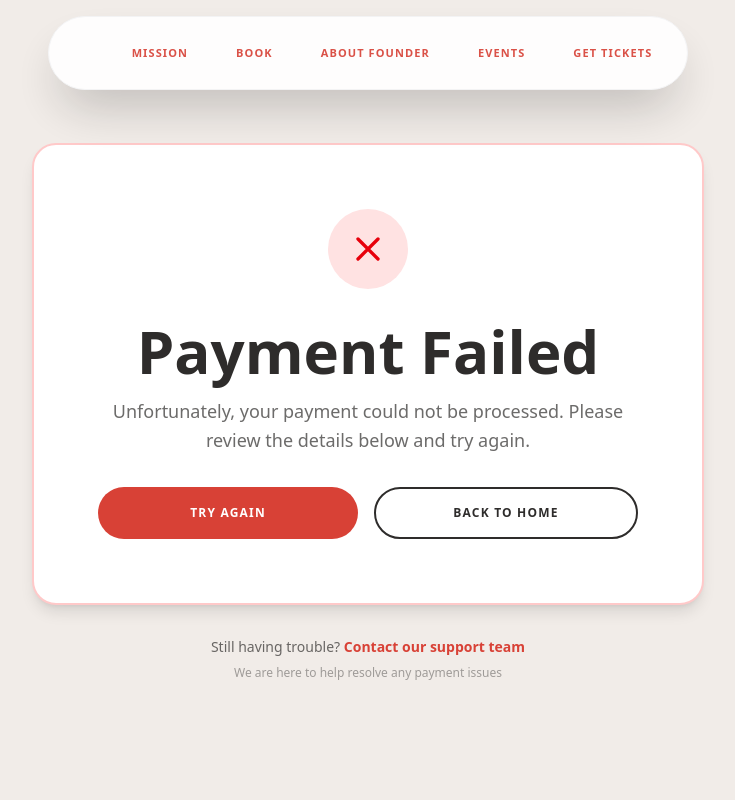
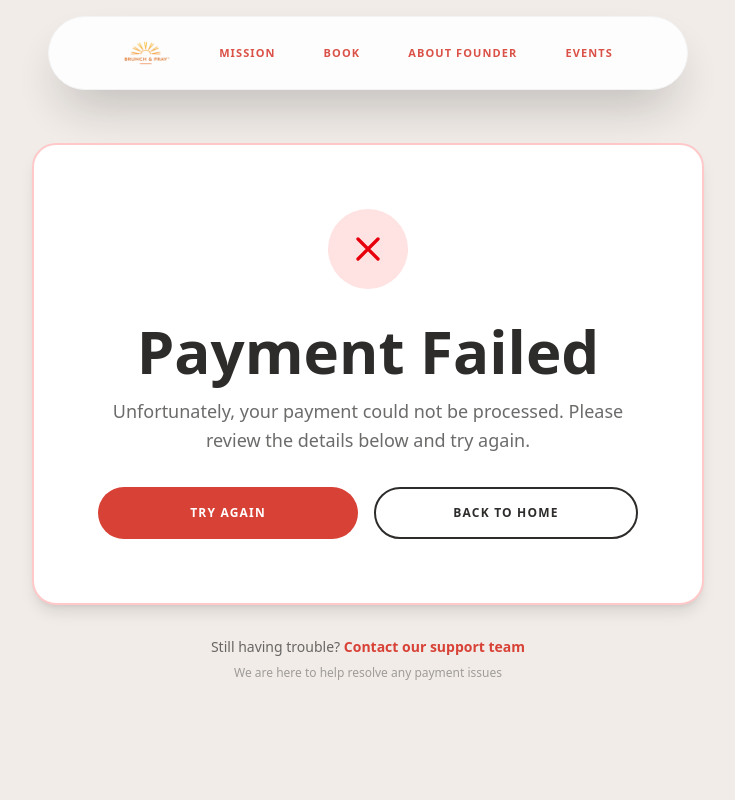
Before and after one commit to emma-data-web/Bruchandpray, a React (Vite) app: page /payment-failure in a window 1280 px wide. Shown: the top 800 px of the page, without its empty margins (272-1007 px from the left). Built offline with nearby package versions, Linux system fonts and the light colour scheme.

Commit message:
removing get tickets

```diff
--- a/src/App.jsx
+++ b/src/App.jsx
@@ -15,7 +15,7 @@ function App() {
           {/* <Route path="/" element={<Home />} /> */}
           <Route path="/" element={<GetTickets />} />
           <Route path="/book" element={<Books />} />
-          <Route path="/get-tickets" element={<GetTickets />} />
+          {/* <Route path="/get-tickets" element={<GetTickets />} /> */}
           <Route path="/payment-success" element={<PaymentSuccess />} />
           <Route path="/payment-failure" element={<PaymentFailure />} />
         </Routes>
--- a/src/component/layout.jsx
+++ b/src/component/layout.jsx
@@ -16,7 +16,7 @@ const Layout = ({ children }) => {
         <a href="/book" className="hover:text-[#2e2c2b] transition-colors">BOOK</a>
         <a href="/about" className="hover:text-[#2e2c2b] transition-colors whitespace-nowrap">ABOUT FOUNDER</a>
         <a href="/events" className="hover:text-[#2e2c2b] transition-colors whitespace-nowrap">EVENTS</a>
-        <a href="/get-tickets" className="hover:text-[#2e2c2b] transition-colors whitespace-nowrap">GET TICKETS</a>
+        {/* <a href="/get-tickets" className="hover:text-[#2e2c2b] transition-colors whitespace-nowrap">GET TICKETS</a> */}
       </nav>
 
       {/* --- MOBILE HAMBURGER --- */}
```
